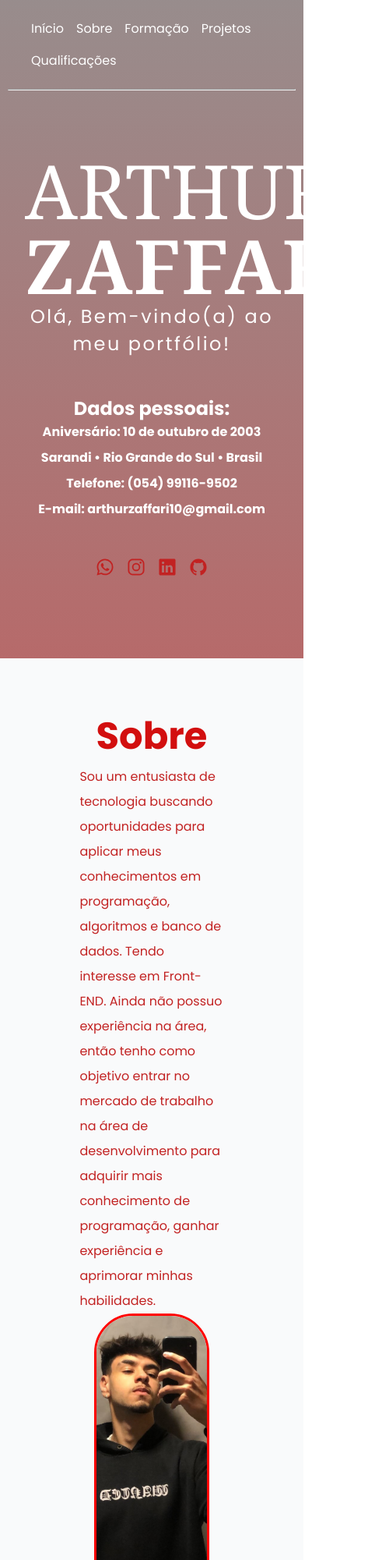
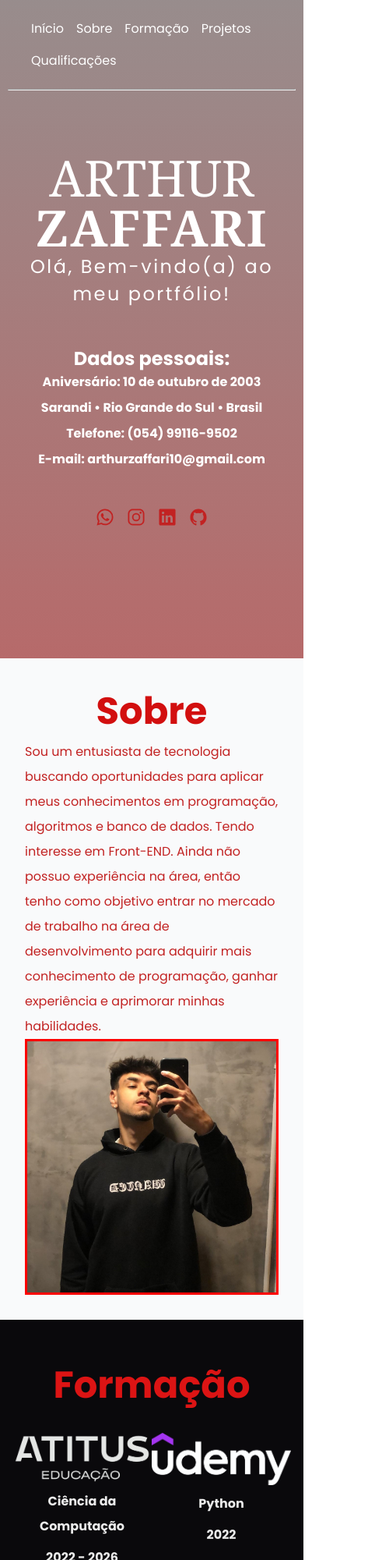
Before and after one commit to ArthurZaffari/Portfolio, a plain HTML site: page index.html in a window 390 px wide. Shown: the top 2000 px of the page at 78% size, 473 px wide, since content can reach past the window. Drawn offline with nearby package versions, Linux system fonts and the light colour scheme.

Commit message:
Update style.css

```diff
--- a/style.css
+++ b/style.css
@@ -84,7 +84,7 @@ nav a {
 }
 .name {
     font-family: Cambria, Cochin, Georgia, Times, 'Times New Roman', serif;
-    font-size: 8rem;
+    font-size: 7rem;
     text-transform: uppercase;
     line-height: 1;
 }
@@ -366,3 +366,63 @@ footer p {
         padding-inline: 0.5rem;
     }
 }
+
+@media screen and (max-width: 576px) {
+    /* Ajustes para dispositivos móveis menores */
+    .interface {
+        padding: 0 1rem; /
+    }
+
+    .mid-info {
+        padding: 5rem 1rem;
+    }
+
+    .personal-info {
+        margin-top: 3rem;
+    }
+
+    .name {
+        font-size: 4rem;
+    }
+
+    .desc-secao {
+        padding: 2rem;
+    }
+
+    .desc-secao-left {
+        width: 100%;
+        margin: 0 auto;
+        text-align: center;
+    }
+
+    .desc-secao img {
+        width: 100%;
+        height: auto;
+        border-radius: 0;
+    }
+
+    .form {
+        padding: 3rem 1rem;
+    }
+
+    .formacao-item {
+        flex-basis: 100%;
+    }
+
+    .projetos {
+        padding: 3rem 1rem;
+    }
+    .qualificacoes {
+        padding: 3rem 1rem;
+    }
+    .qualificacoes-img {
+        max-width: 80px;
+    }
+
+    footer {
+        padding: 1rem;
+    }
+    footer a {
+        padding-inline: 0.5rem;
+    }
+}
```
